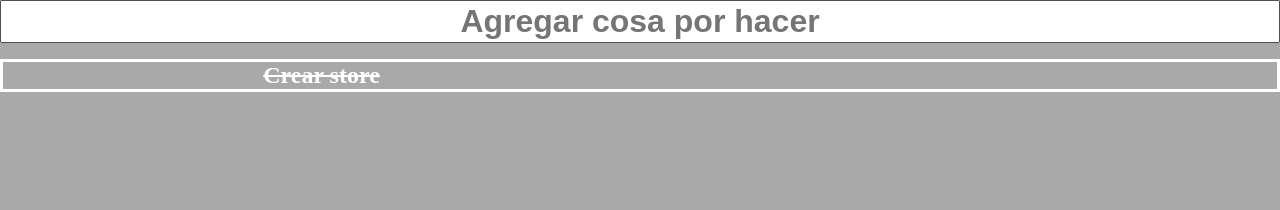
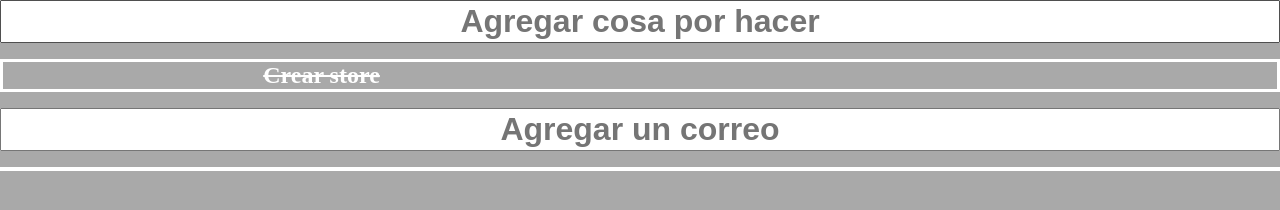
Before and after one commit to djgarciac/aprender-redux-facilmente, a website built with webpack: page index.html in a window 1280 px wide. Built offline with nearby package versions, Linux system fonts and the light colour scheme.

```diff
--- a/index.html
+++ b/index.html
@@ -14,6 +14,11 @@
 
     <ul id="lista">
     </ul>
+
+    <input id="addEmail" type="text" placeholder="Agregar un correo">
+
+    <ul>
+    </ul>
   </div>
 
   <script src="build/fixter.js"></script>
```
